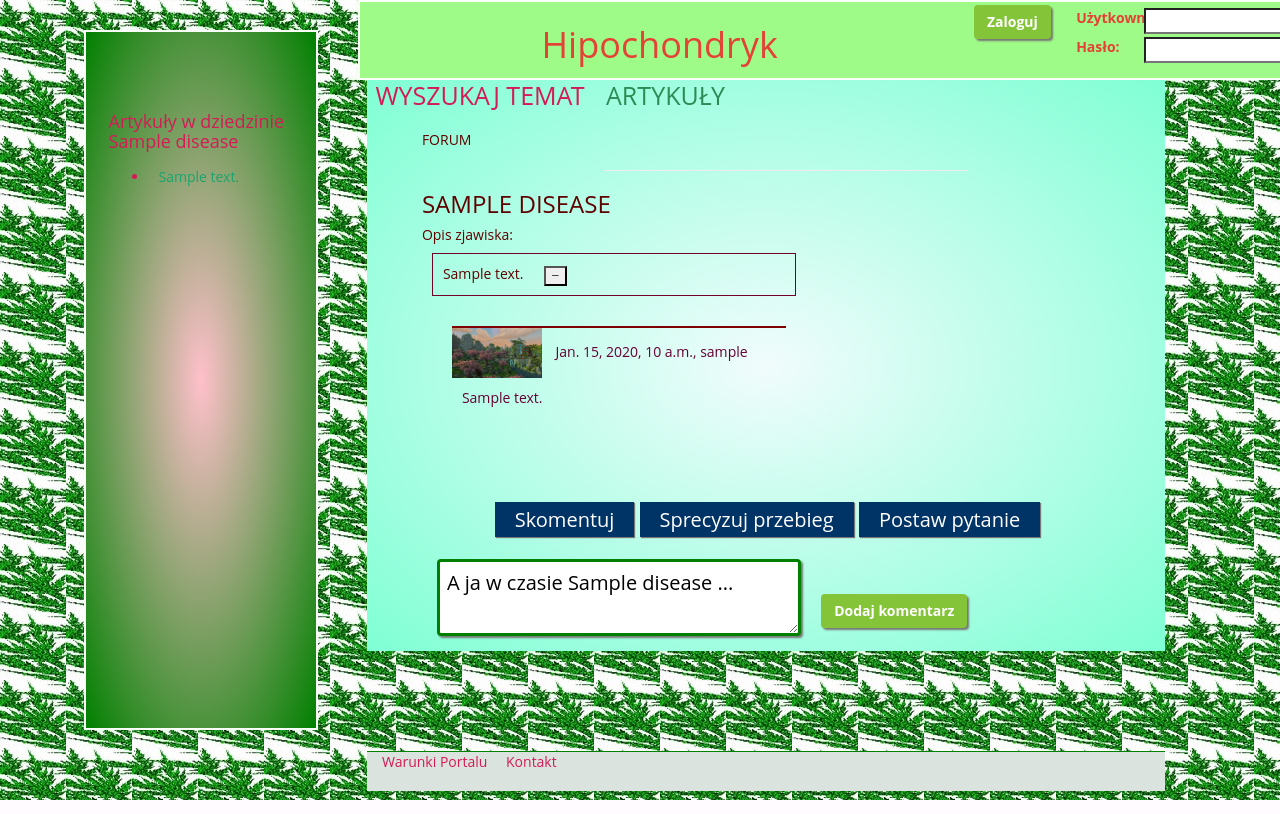
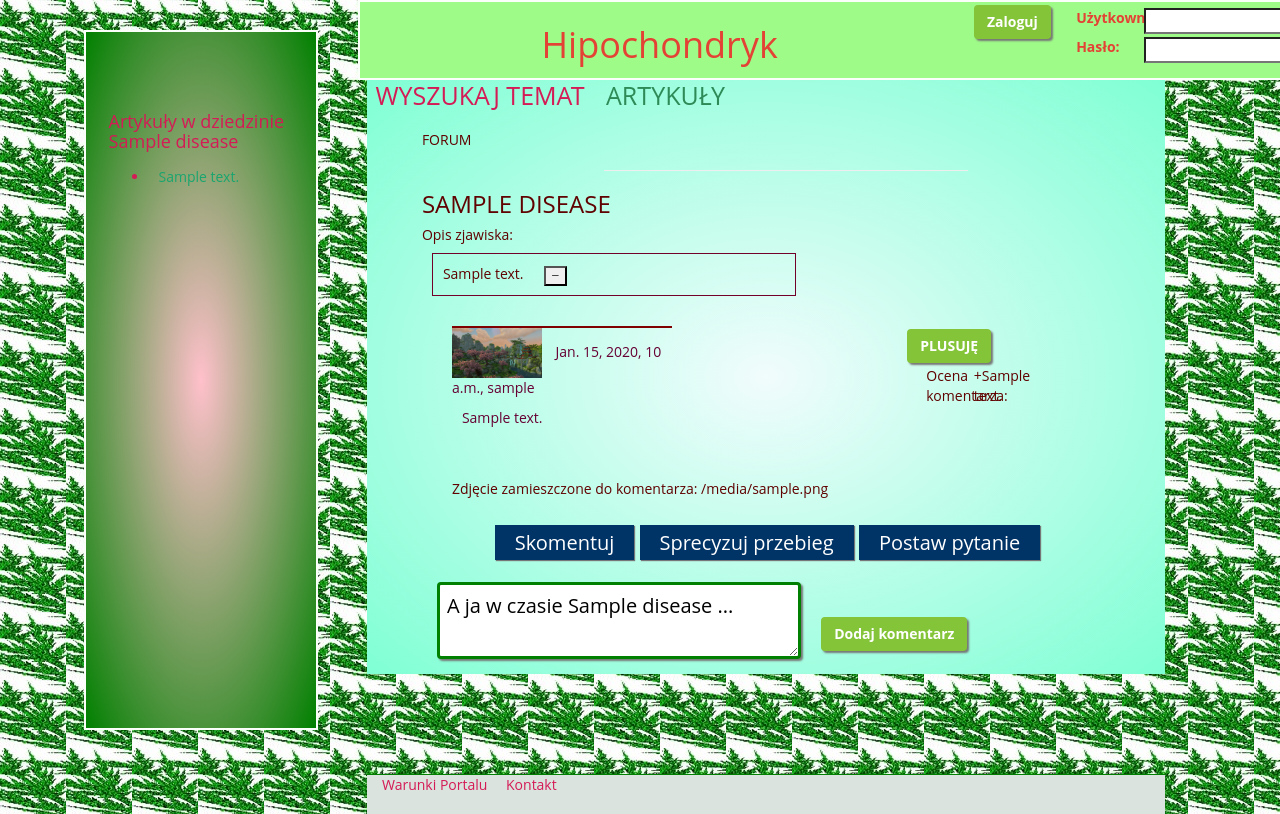
Before and after one commit to Karolucha/choroba, a Django app: template templates/disease/disease.html in a window 1280 px wide. Run offline with Django 3.2, Linux system fonts and the light colour scheme; the template is opened without the code that fills it: most values are stand-ins (such as "Sample title", 1, 10 or a date in 2020); some libraries are stand-ins or nearby versions; some web fonts are replaced.

Commit message:
dodalam wyswietlanie specjalizacyjnych komentarzy

```diff
--- a/Choroba/urls.py
+++ b/Choroba/urls.py
@@ -24,6 +24,7 @@
     url(r'^disease/(?P<disease_id>\w+)', 'portal.views.disease'),
     url(r'^add_comment', 'portal.views.add_comment'),
     url(r'^add_specific_comment', 'portal.views.add_specific_comment'),
+    url(r'^like_comment', 'portal.views.like_comment'),
     url(r'^article/(?P<article_id>\w+)', 'portal.views.article'),
     url(r'^account/$', 'portal.user_views.account'),
     url(r'^register/$', 'portal.user_views.register'),
--- a/portal/models.py
+++ b/portal/models.py
@@ -76,7 +76,7 @@
     tips = StringField(max_length=200, null=True)
     points_tips = FloatField(null=True, default=0.0)
     point_comment = FloatField(null=True, default=0.0)
-    images = ListField(ImageField(collection_name="comment"), null=True)
+    image = ImageField(collection_name="comment", null=True)
     category = ReferenceField(CommentCategory)
     disease = ReferenceField('Disease', null=True)
 
--- a/portal/user_views.py
+++ b/portal/user_views.py
@@ -89,7 +89,7 @@
     if request.POST:
         User.create_user(username=request.POST['username'], email=request.POST['email'], password=request.POST['password'])
         user = authenticate(username=request.POST['username'], password=request.POST['password'])
-        my_user = MyUser()
+        my_user = MyUser(point=0.0,comment_count=0,disease_added_count=0,article_added_count=0,discussion_added_count=0,forum_present_count=0)
         my_user.user = user
         my_user.save()
         login(request, user)
--- a/static/js/diseasecontroller.js
+++ b/static/js/diseasecontroller.js
@@ -9,16 +9,16 @@
 console.log("działa");
 
  var values_duration = {};
-values_duration['D'] = [];
+values_duration['Dni'] = [];
 for (i = 1; i < 31; i++) {
-   values_duration['D'].push(i);
+   values_duration['Dni'].push(i);
         }
-values_duration['W'] = ['1', '2', '3', '4'];
-values_duration['M'] = [];
+values_duration['Tygodni'] = ['1', '2', '3', '4'];
+values_duration['Miesięcy'] = [];
 for (i = 1; i < 13; i++) {
-   values_duration['M'].push(i);
+   values_duration['Miesięcy'].push(i);
         }
-values_duration['M'].push('Powyżej roku');
+values_duration['Miesięcy'].push('Powyżej roku');
 console.log(values_duration);
 $('#unit_duration').on('change', function() {
     console.log(values_duration);
--- a/templates/disease/disease.html
+++ b/templates/disease/disease.html
@@ -27,11 +27,60 @@
     </div>
     <div id="commentaries">
         {% for comment in disease.comments %}
+        <div class="row">
+            <div class="col-md-8">
             <div class="comment">
                 <img src="../static/images/landscape.png" class="image_little_profile"/>
                 <span class="comment_header">{{ comment.date_publication }}, {{ comment.user.username }}    </span>
+        {% ifequal comment.category.name "Specialized" %}
+        <div class="row">
+            <p class="comment_dsc">{{ comment.description }}</p>
+        </div>
+                {% if comment.tips %}
+            <div class="row">
+                <div class="col-md-4">Moje porady:</div>
+                <div class="col-md-4">{{ comment.tips }}</div>
+                <div class="col-md-4"></div>
+              </div>
+                {% endif %}
+            <div class="row">
+                <div class="col-md-4">Wiek w czasie choroby:</div>
+                <div class="col-md-4">{{ comment.age }}</div>
+                <div class="col-md-4"></div>
+              </div>
+            <div class="row">
+                <div class="col-md-4">Czas trwania:</div>
+                <div class="col-md-2">{{ comment.value_duration }}</div>
+                <div class="col-md-2">{{ comment.unit_duration }}</div>
+                <div class="col-md-4"></div>
+              </div>
+        {% else %}
                 <p class="comment_dsc">{{ comment.description }}</p>
+        {% endifequal %}
             </div>
+            </div>
+            <div class="col-md-2">
+                <div class="row"><div class="col-md-8">
+                <form method="POST" action="{% url 'portal.views.like_comment' %}">{% csrf_token %}
+                    <input type="hidden" name="commentary_id" value="{{ comment.id }}"/>
+                    <input type="submit" class="btn btn-success" value="PLUSUJĘ"/>
+                </form>
+                </div>
+                       <div class="col-md-4"></div>
+                </div>
+                <div class="row">
+                    <div class="col-md-2"></div>
+                    <div class="col-md-5">Ocena komentarza:</div>
+                    <div class="col-md-5">+{{ comment.point_comment }}</div>
+                    <div class="col-md-2"></div>
+                    </div>
+            </div>
+            <div class="col-md-2"></div>
+        </div>
+        {% if comment.image %}
+        Zdjęcie zamieszczone do komentarza:
+            {{ comment.image }}
+        {% endif %}
         {% endfor %}
     </div>
 
@@ -53,21 +102,22 @@
     </div>
   </div>
   <div id="tabs-2">
-              <form method="POST" action="{% url 'portal.views.add_specific_comment' %}">{% csrf_token %}
+              <form method="POST" action="{% url 'portal.views.add_specific_comment' %}" enctype="multipart/form-data">{% csrf_token %}
+                  <input type="hidden" name="disease_id" value="{{ disease.id }}">
         <div class="row">
             <div class="col-md-4">
                 Czas trwania choroby
             </div>
             <div class="col-md-4">
-                <select name="number" id="unit_duration">
+                <select name="unit_duration" id="unit_duration">
                       <option value="">-- JEDNOSTKA --</option>
-                      <option value="D">Dni</option>
-                      <option value="W">Tygodni</option>
-                      <option value="M">Miesięcy</option>
+                      <option value="Dni">Dni</option>
+                      <option value="Tygodni">Tygodni</option>
+                      <option value="Miesięcy">Miesięcy</option>
                 </select>
             </div>
             <div class="col-md-4">
-                <select name="number" id="value_duration"></select>
+                <select name="value_duration" id="value_duration"></select>
             </div>
         </div>
         <div class="row">
@@ -84,7 +134,7 @@
                 Porady/pomogło mi:
             </div>
             <div class="col-md-8">
-                <textarea class="specific_comment"></textarea>
+                <textarea class="specific_comment" name="tips"></textarea>
             </div>
         </div>
       <div class="row">
@@ -92,14 +142,14 @@
                 Dolegliwości:
             </div>
             <div class="col-md-8">
-                <textarea class="specific_comment"></textarea>
+                <textarea name="description" class="specific_comment"></textarea>
             </div>
 
         </div>
       <div class="row">
             <div class="col-md-4"> Zmiany chorobowe </div>
             <div class="col-md-4">
-                <input type="file" class="btn btn-primary" value="Załączam zdjęcie"/>
+                <input type="file" name="image" class="btn btn-primary" value="Załączam zdjęcie"/>
             </div>
             <div class="col-md-4"> </div>
       </div>
@@ -107,7 +157,7 @@
       <div class="row">
             <div class="col-md-4"> </div>
             <div class="col-md-4">
-                <input style="width:100%" type="submit" class="btn btn-success" value="Prześlij"/>
+                <input style="width:100%" type="submit" name="image" class="btn btn-success" value="Prześlij"/>
             </div>
             <div class="col-md-4"> </div>
       </div>
```
Also changed, not shown: portal/disease_views.py (+36 -29 lines).
